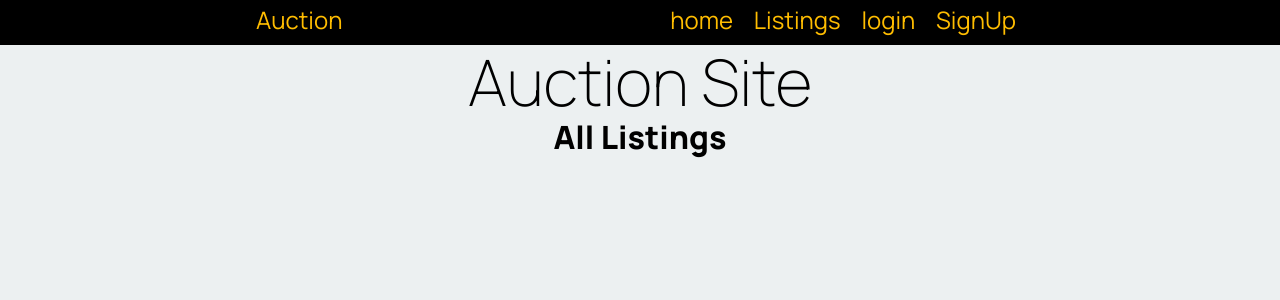
After one commit to MaruyamTaro/13DTSDatabaseAssessment-, a Flask app: page /listings in a window 1280 px wide. The commit adds this page. Shown: the top 300 px of the page. Run offline with Flask 3, Linux system fonts and the light colour scheme; data that the repository does not hold is empty.

Commit message:
started products link

```diff
--- a/app.py
+++ b/app.py
@@ -18,6 +18,7 @@ def is_logged_in():
         print("Logged IN")
         return True
 
+
 def connect_database(db_file):
     """
     Creates a connection with the database
@@ -35,27 +36,23 @@ def connect_database(db_file):
 
 @app.route('/')
 def render_homepage():
-    return render_template('home.html', logged_in = is_logged_in())
+    return render_template('home.html', logged_in=is_logged_in())
 
 
-@app.route('/Schedule')
-def render_schedule():
+@app.route('/listings')
+def render_listings():
     con = connect_database(DATABASE)
-    query = "SELECT Teacher_f_name, Student_f_name FROM TimeTable"
+    query = "SELECT Listing_name, Listing_text FROM Listings"
     cur = con.cursor()
     cur.execute(query)
     results = cur.fetchall()
     print(results)
     con.close()
-    return render_template('Schedule.html', Sessions=results)
+    return render_template('listings.html', listings=results)
 
 
-
-
-
-@app.route('/signup', methods=['POST','GET'])
+@app.route('/signup', methods=['POST', 'GET'])
 def render_signup():
-
     if request.method == 'POST':
 
         try:
@@ -83,7 +80,6 @@ def render_signup():
             print(test_store)
             con.commit()
 
-
             return redirect("/login?message=signup+successful")
 
         except Exception as e:
@@ -91,10 +87,10 @@ def render_signup():
             return redirect("/signup?error=registration+failed")
 
     # If it's a GET request, render the signup form
-    return render_template("signup.html", logged_in = is_logged_in())
+    return render_template("signup.html", logged_in=is_logged_in())
 
 
-@app.route('/login', methods=['POST','GET'])
+@app.route('/login', methods=['POST', 'GET'])
 def render_login():
     if is_logged_in():
         return redirect('/')
@@ -105,27 +101,29 @@ def render_login():
         con = connect_database(DATABASE)
         cur = con.cursor()
         query = "SELECT First_name, Last_name, Email, password FROM People WHERE email = ?"
-        cur.execute(query,(email,))
+        cur.execute(query, (email,))
         results = cur.fetchone()
         if results is not None:
             if password != results[3]:
-                return render_template('login.html',error='incorrect details')
+                return render_template('login.html', error='incorrect details')
             session['email'] = results[2]
             session['first_name'] = results[0]
             session['last_name'] = results[1]
             print(session)
             return redirect("/")
         else:
-            return render_template('login.html',error='incorrect details')
-    return render_template('login.html', logged_in = is_logged_in())
+            return render_template('login.html', error='incorrect details')
+    return render_template('login.html', logged_in=is_logged_in())
 
-@app.route('/logout', methods=['POST','GET'])
+
+@app.route('/logout', methods=['POST', 'GET'])
 def logout():
     print(session)
     session.clear()
     print(session)
     return redirect('/')
 
+
 if __name__ == '__main__':
     app.run()
 
--- a/templates/base.html
+++ b/templates/base.html
@@ -16,7 +16,7 @@
         <div class="navbar-brand">Auction </div>
         <div class="navbar-links">
             <a href="/">home</a>
-            <a href="/Schedule">schedule</a>
+            <a href="/listings">Listings</a>
             {% if logged_in == True %}
                 <a href="/logout">logout</a>
 
--- /dev/null
+++ b/templates/listings.html
@@ -0,0 +1,17 @@
+{% extends 'base.html' %}
+
+{% block pageheading %}
+    <p> All Listings</p>
+{% endblock %}
+
+{% block main %}
+<div class="products">
+        {% for product in listings %}
+            <div class="product-box">
+                <a href="listings/{{ product[id_number] }}"> <h3 class = product-box-heading> {{ product[0] }}</h3></a>
+                <p class="product-box-info"> {{ product[1] }}</p>
+
+            </div>
+        {%endfor%}
+   </div>
+{% endblock %}
```
Also changed, not shown: templates/Schedule.html (deleted, +0 -17 lines), 1 other file.
